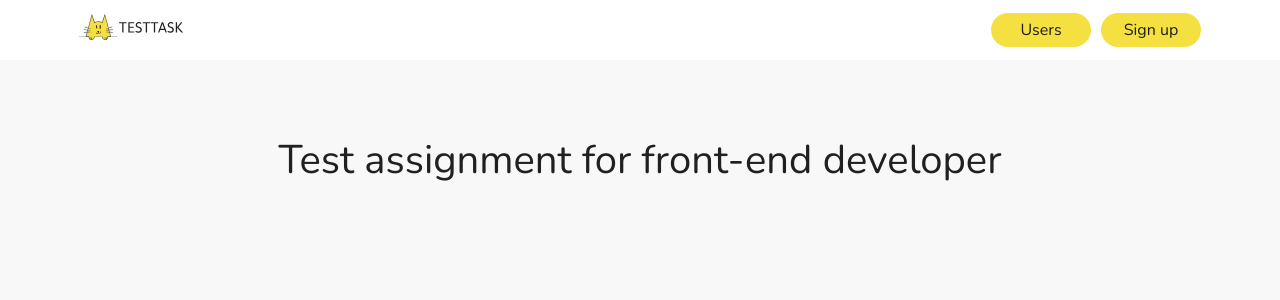
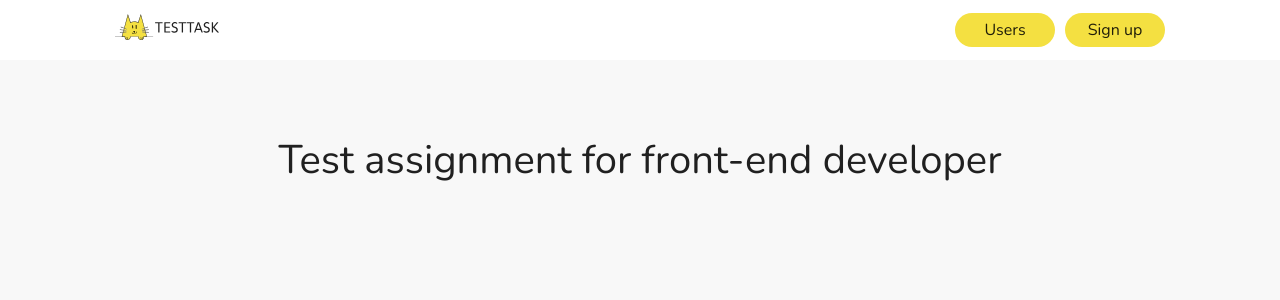
Before and after one commit to valentyna88/testtask, a React app: page / in a window 1280 px wide. Shown: the top 300 px of the page. Built offline with nearby package versions, Linux system fonts and the light colour scheme.

Commit message:
style: update container padding at large breakpoint

```diff
--- a/src/styles/_mixins.scss
+++ b/src/styles/_mixins.scss
@@ -6,10 +6,10 @@
   padding-inline: 16px;
 
   @media (min-width: $bp-md) {
-    padding-inline: 24px;
+    padding-inline: 32px;
   }
-  @media (min-width: $bp-xl) {
-    padding-inline: 32px;
+  @media (min-width: $bp-lg) {
+    padding-inline: 60px;
   }
 }
 
```
